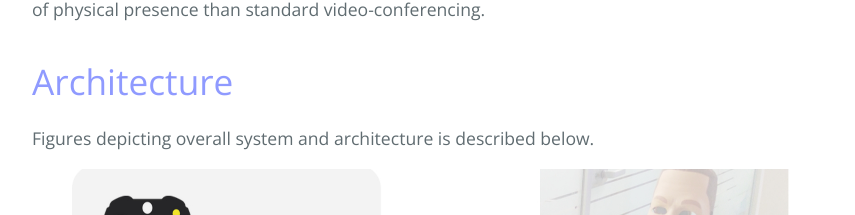
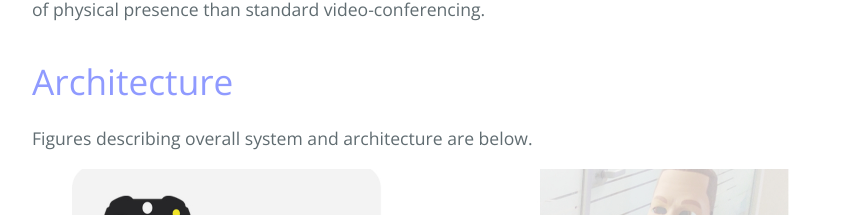
Before and after one commit to VRPresent/VRPresent.github.io, a plain HTML site: page index.html in a window 1280 px wide. Shown: the part 899-1114 px from the top of the page, without its empty margins (192-1047 px from the left). Drawn offline with nearby package versions, Linux system fonts and the light colour scheme.

Commit message:
Add files via upload

```diff
--- a/index.html
+++ b/index.html
@@ -35,7 +35,7 @@
 
 <h1 id="idea">Architecture</h1>
 <p>
-Figures depicting overall system and architecture is described below.
+Figures describing overall system and architecture are below.
 </p>
 
 <figure>
```
